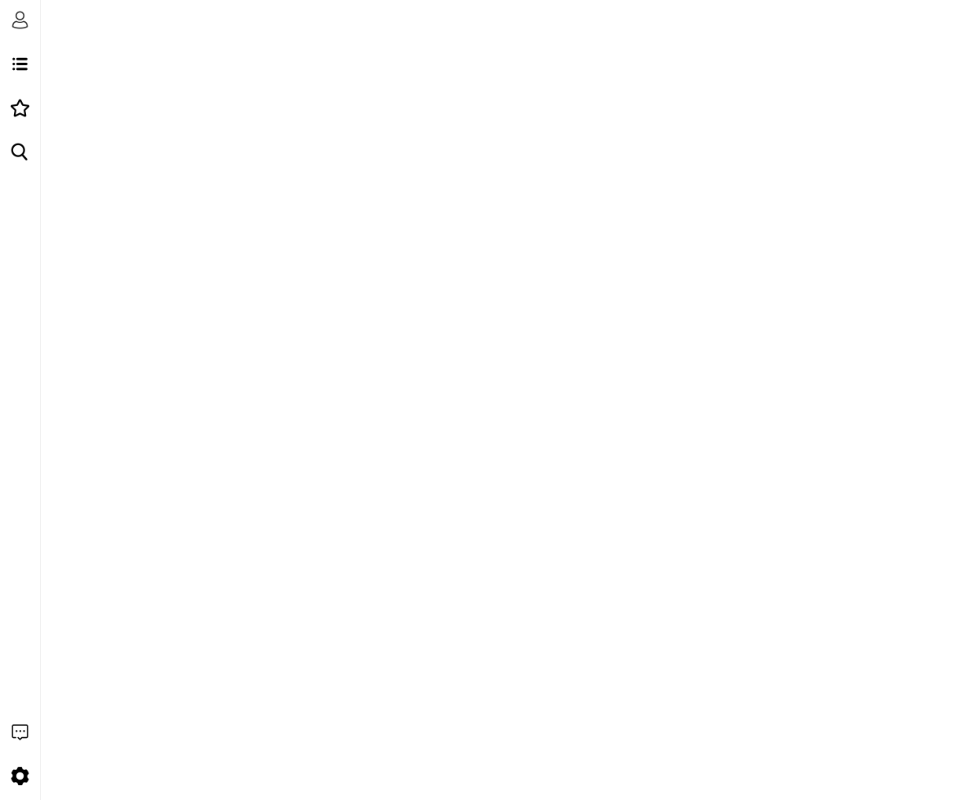
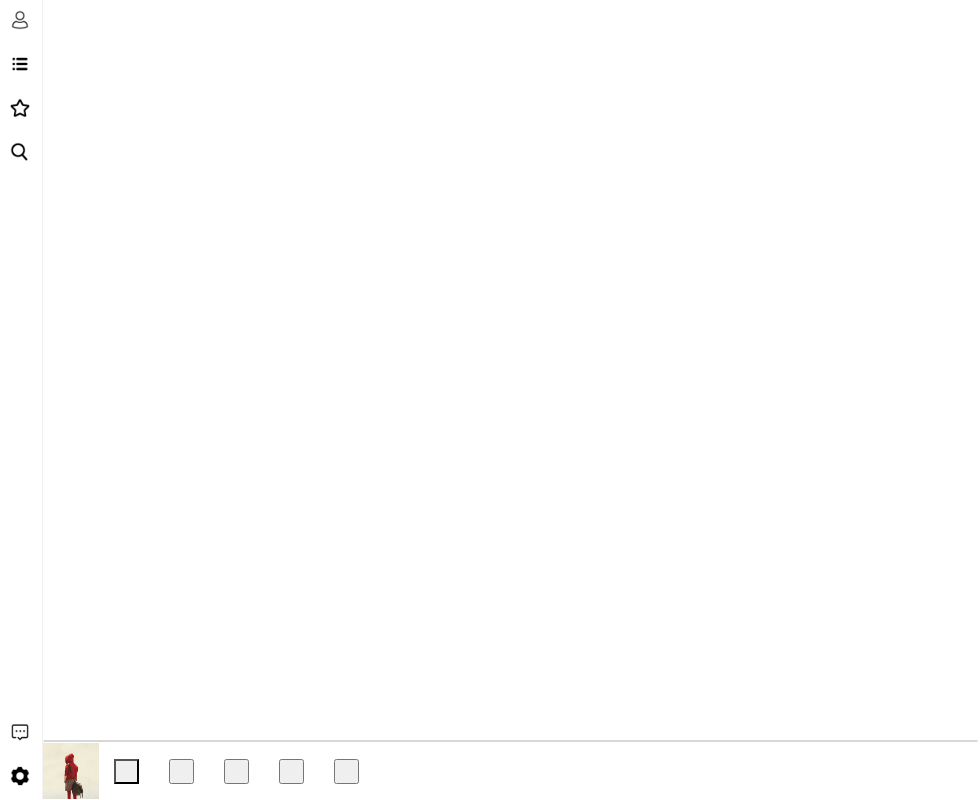
Before and after one commit to welsea/NCMusicPlayer, an Electron app: page index.html in a window 980 px wide. Drawn offline with nearby package versions, Linux system fonts and the light colour scheme.

Commit message:
play-bar

```diff
--- a/index.html
+++ b/index.html
@@ -151,6 +151,19 @@
 
       </div>
     </nav>
+    <div class="player">
+      <div class="progress"><progress value="0" max="100" id="music-progress"></progress></div>
+      <div class="play-info">
+        <img src="icon/avatar.jpg" alt="cover">
+        <div class="status">
+          <button class="last"></button>
+          <button class="play"></button>
+          <button class="next"></button>
+          <button></button>
+          <button></button>
+        </div>
+      </div>
+    </div>
     <script>
       require('./js/nav.js');
       // require('./js/import.js')
--- a/styles/nav.css
+++ b/styles/nav.css
@@ -8,10 +8,12 @@ html,body{
 
 .nav{
     width:40px;
-    height: 100%;
+    height:100%;
     /* background-color: #cdcdcd; */
+    padding-right:2px;
     text-align: center;
     box-shadow:0px 0px 1px 0px rgba(170, 170, 170, 1);
+    position: absolute;
 }
 .nav-icon img{
     width: 20px;
@@ -21,15 +23,17 @@ html,body{
 .nav-btm{
     position: absolute;
     bottom: 0;
+    /* align-self: flex-end; */
 }
 .nav2{
     position: fixed;
     width: 160px;
-    height: 100%;
+    height:calc(100% - 80px);
+    height:-webkit-calc(100% - 80px);
     top: 0;
-    left: 40px;
+    left: 42px;
     text-align: left;
-    padding: 20px 5px;
+    padding: 20px 5px 0;
     font-size: 13px;
     /* background-color: #cdcdcd; */
     box-shadow: 0px 0px 1px 0px rgba(170, 170, 170, 1);
@@ -89,3 +93,45 @@ html,body{
     background-color: #efefef;
     border-left: 3px solid #157d2e;
 }
+
+/*2.11*/
+.player{
+    width: -webkit-calc(100% - ( 40px + 3px));
+    height:60px;
+    left:43px;
+    position: absolute;
+    bottom: 0;
+    box-shadow: 1px 1px 0px 0px rgba(170, 170, 170, 1);
+}
+.player img{
+    width: auto;
+    height: -webkit-calc(60px - 4px)
+}
+.progress{
+    height: 3px;
+}
+.progress progress{
+    height: 2px;
+    width: -webkit-calc(100% - 2px);
+    position: absolute;
+}
+.play-info{
+    display: flex;
+    flex-direction: row;
+}
+.status{
+    width: -webkit-calc(100% - 60px);
+    display: flex;
+    flex-direction: row;
+    flex-wrap: nowrap;
+    align-items: center;
+}
+
+.status button{
+    width: 25px;
+    height: 25px;
+    margin: 0 15px;
+}
+.last{
+    background-image: url()
+}
```
